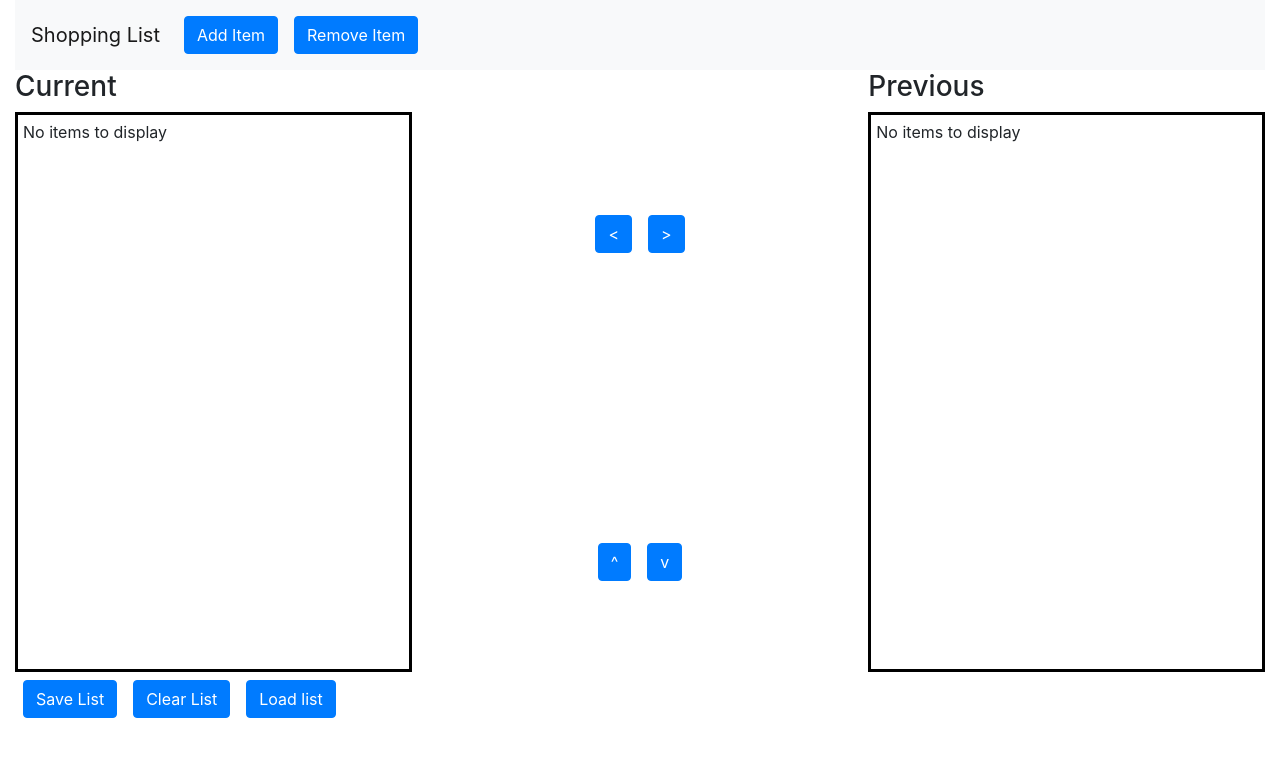
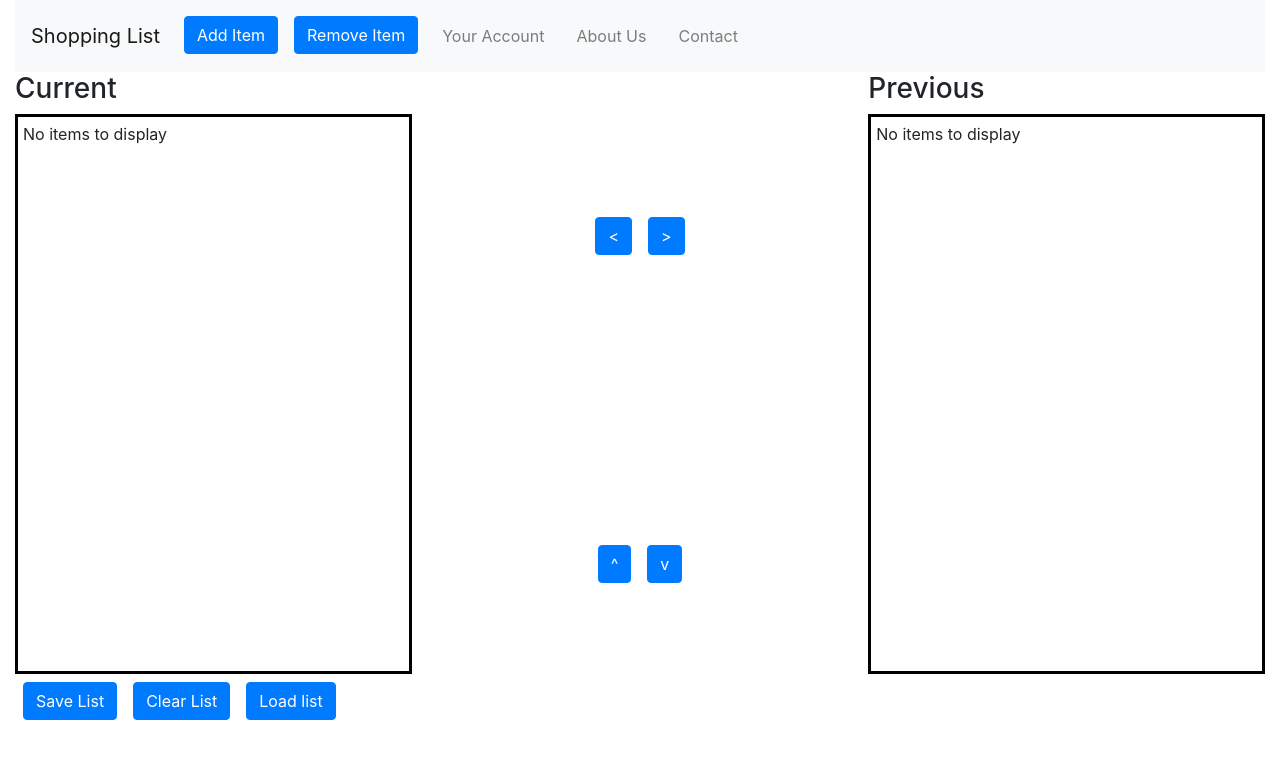
Before and after one commit to ttudorandrei/nomuda-shopping-list, a React (Create React App) app: page / in a window 1280 px wide. Shown: the top 758 px of the page. Built offline with nearby package versions, Linux system fonts and the light colour scheme.

Commit message:
update navbar

```diff
--- a/src/components/Navbar/index.js
+++ b/src/components/Navbar/index.js
@@ -40,6 +40,15 @@ const NavigationBar = ({ shoppingListFromLocalStorage, selectedItem }) => {
               }}
             />
           </li>
+          <li class="nav-item">
+            <div class="nav-link m-2">Your Account</div>
+          </li>
+          <li class="nav-item">
+            <div class="nav-link m-2">About Us</div>
+          </li>
+          <li class="nav-item">
+            <div class="nav-link m-2">Contact</div>
+          </li>
         </ul>
       </div>
     </nav>
--- a/src/pages/ShoppingListPage/index.js
+++ b/src/pages/ShoppingListPage/index.js
@@ -4,7 +4,7 @@ import uuid from "react-uuid";
 import Button from "../../components/Button";
 import AddItemModal from "../../components/AddItemModal";
 import ShoppingList from "../../components/ShoppingList";
-import { deleteFromLocalstorage, removeFromArray } from "../../utils";
+import { removeFromArray } from "../../utils";
 import NavigationBar from "../../components/Navbar";
 
 let shoppingListFromLocalStorage = JSON.parse(
```
